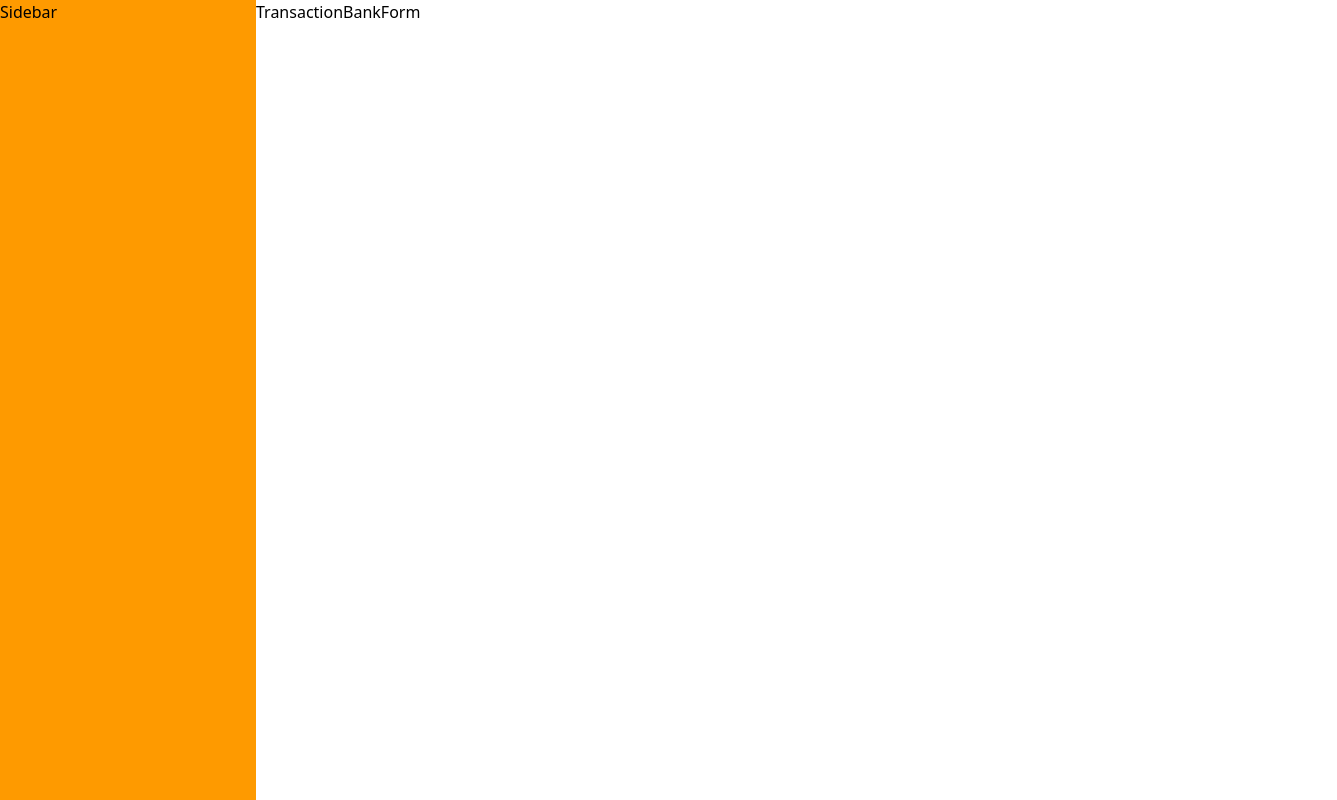
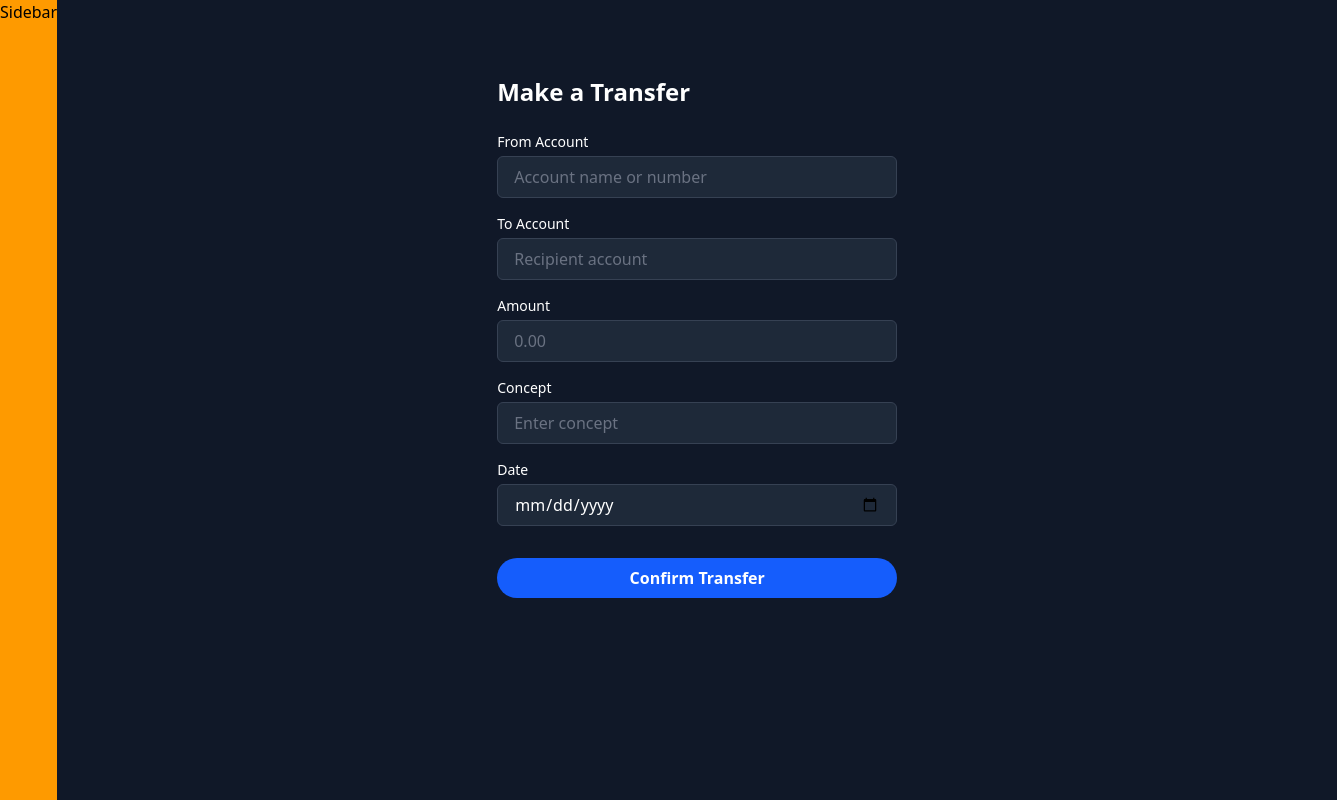
Before and after one commit to ndelacruz-2023048/Bank_Obama_Frontend, a React (Vite) app: page /transactions/new in a window 1280 px wide. Shown: the whole page, 1337 px wide, since content can reach past the window. Built offline with nearby package versions, Linux system fonts and the light colour scheme.

Commit message:
Se agrega diseño de la pagina transaction y su formulario

```diff
--- a/src/Page/TransactionBankFormPage.jsx
+++ b/src/Page/TransactionBankFormPage.jsx
@@ -1,8 +1,12 @@
 import React from 'react'
 import { TransactionBankForm } from '../components/organimos/forms/TransactionBankForm'
+import { NavBar } from '../components/organimos/sidebar/navbar'
 
 export const TransactionBankFormPage = () => {
   return (
-    <TransactionBankForm/>
+    <dir>
+
+      <TransactionBankForm/>
+    </dir>
   )
 }
--- a/src/Page/TransactionBankPage.jsx
+++ b/src/Page/TransactionBankPage.jsx
@@ -1,8 +1,12 @@
 import React from 'react'
 import { TransactionBankTemplate } from '../components/template/TransactionBankTemplate'
-
+import { NavBar } from '../components/organimos/sidebar/navbar'
 export const TransactionBankPage = () => {
   return (
-    <TransactionBankTemplate/>
+    <dir>
+
+      <TransactionBankTemplate/>
+    </dir>
+
   )
 }
--- a/src/components/organimos/forms/TransactionBankForm.jsx
+++ b/src/components/organimos/forms/TransactionBankForm.jsx
@@ -1,7 +1,65 @@
-import React from 'react'
+import React from 'react';
 
 export const TransactionBankForm = () => {
   return (
-    <div>TransactionBankForm</div>
-  )
-}
+    <div className="min-h-screen min-w-screen bg-gray-900 text-white p-1">
+      {/* Form */}
+      <div className="max-w-md mx-auto mt-12 p-6 bg-gray-900">
+        <h2 className="text-2xl font-semibold mb-6">Make a Transfer</h2>
+        <form className="space-y-4">
+          <div>
+            <label className="block text-sm mb-1">From Account</label>
+            <input
+              type="text"
+              className="w-full px-4 py-2 rounded-md bg-gray-800 border border-gray-700 text-white placeholder-gray-500 focus:outline-none"
+              placeholder="Account name or number"
+            />
+          </div>
+
+          <div>
+            <label className="block text-sm mb-1">To Account</label>
+            <input
+              type="text"
+              className="w-full px-4 py-2 rounded-md bg-gray-800 border border-gray-700 text-white placeholder-gray-500 focus:outline-none"
+              placeholder="Recipient account"
+            />
+          </div>
+
+          <div>
+            <label className="block text-sm mb-1">Amount</label>
+            <input
+              type="number"
+              step="0.01"
+              className="w-full px-4 py-2 rounded-md bg-gray-800 border border-gray-700 text-white placeholder-gray-500 focus:outline-none"
+              placeholder="0.00"
+            />
+          </div>
+
+          <div>
+            <label className="block text-sm mb-1">Concept</label>
+            <input
+              type="text"
+              className="w-full px-4 py-2 rounded-md bg-gray-800 border border-gray-700 text-white placeholder-gray-500 focus:outline-none"
+              placeholder="Enter concept"
+            />
+          </div>
+
+          <div>
+            <label className="block text-sm mb-1">Date</label>
+            <input
+              type="date"
+              className="w-full px-4 py-2 rounded-md bg-gray-800 border border-gray-700 text-white focus:outline-none"
+            />
+          </div>
+
+          <button
+            type="submit"
+            className="w-full mt-4 bg-blue-600 hover:bg-blue-700 text-white py-2 rounded-full font-semibold transition"
+          >
+            Confirm Transfer
+          </button>
+        </form>
+      </div>
+    </div>
+  );
+};
--- /dev/null
+++ b/src/components/organimos/sidebar/navbar.jsx
@@ -0,0 +1,30 @@
+import React from "react";
+
+export const NavBar =()=>{
+    return(
+        <dir>
+            {/* Navbar */}
+        <nav className="bg-gray-950 px-6 py-4 flex justify-between items-center border-b border-gray-800">
+            <div className="text-white font-semibold text-lg">MoneyWise</div>
+            <ul className="flex space-x-6 text-gray-300 text-sm">
+            <li className="hover:text-white cursor-pointer">Overview</li>
+            <li className="hover:text-white cursor-pointer">Accounts</li>
+            <li className="hover:text-white cursor-pointer">Transfers</li>
+            <li className="hover:text-white cursor-pointer">Payments</li>
+            <li className="hover:text-white cursor-pointer">Cards</li>
+            <li className="hover:text-white cursor-pointer">Investments</li>
+            </ul>
+            <div className="flex items-center space-x-4">
+            <button className="w-8 h-8 rounded-full bg-gray-800 grid place-content-center text-gray-400">
+                🔔
+            </button>
+            <img
+                src="https://i.pravatar.cc/30"
+                alt="Profile"
+                className="w-8 h-8 rounded-full"
+            />
+            </div>
+        </nav>
+            </dir>
+        )
+}
--- a/src/components/template/TransactionBankTemplate.jsx
+++ b/src/components/template/TransactionBankTemplate.jsx
@@ -1,7 +1,51 @@
-import React from 'react'
+import React from 'react';
 
 export const TransactionBankTemplate = () => {
   return (
-    <div>TransactionBankTemplate</div>
-  )
-}
+    <div className="min-h-screen min-w-screen bg-gray-900 text-white p-8">
+      <h1 className="text-3xl font-bold mb-2">Transactions</h1>
+      <p className="text-gray-400 mb-6">Vee y maneja tus transacciones recientes.</p>
+
+      {/* Search bar */}
+      <div className="mb-4">
+        <input
+          type="text"
+          placeholder="Search transactions"
+          className="w-full md:w-1/2 p-3 rounded-md bg-gray-800 text-white border border-gray-700 focus:outline-none"
+        />
+      </div>
+
+      {/* Filters */}
+      <div className="flex flex-wrap gap-2 mb-6">
+        <select className="bg-gray-800 px-4 py-2 text-white rounded-md border border-gray-700 text-sm"> <option value="value1" selected>Fecha</option></select>
+        <select className="bg-gray-800 px-4 py-2 rounded-md border border-gray-700 text-sm"><option value="value1" selected>Tipo de Trensacción</option></select>
+        <select className="bg-gray-800 px-4 py-2 rounded-md border border-gray-700 text-sm"><option value="value1" selected>Monto</option></select>
+      </div>
+
+      {/* Table */}
+      <div className="overflow-x-auto">
+        <table className="w-full text-left border-collapse">
+          <thead>
+            <tr className="border-b border-gray-700">
+              <th className="p-3 text-sm text-gray-400">Date</th>
+              <th className="p-3 text-sm text-gray-400">Description</th>
+              <th className="p-3 text-sm text-gray-400">Amount</th>
+              <th className="p-3 text-sm text-gray-400">Type</th>
+            </tr>
+          </thead>
+          <tbody>
+            <tr className="border-b border-gray-800 hover:bg-gray-800 transition">
+              <td className="p-3 text-sm">2024-07-26</td>
+              <td className="p-3 text-sm">Grocery shopping at SuperMart</td>
+              <td className="p-3 text-sm text-red-400">-$75.50</td>
+              <td className="p-3 text-sm">
+                <span className="bg-gray-700 px-3 py-1 rounded-full text-sm">Debit</span>
+              </td>
+            </tr>
+            {/* Puedes agregar más filas aquí según sea necesario */}
+          </tbody>
+        </table>
+      </div>
+    </div>
+  );
+};
```
